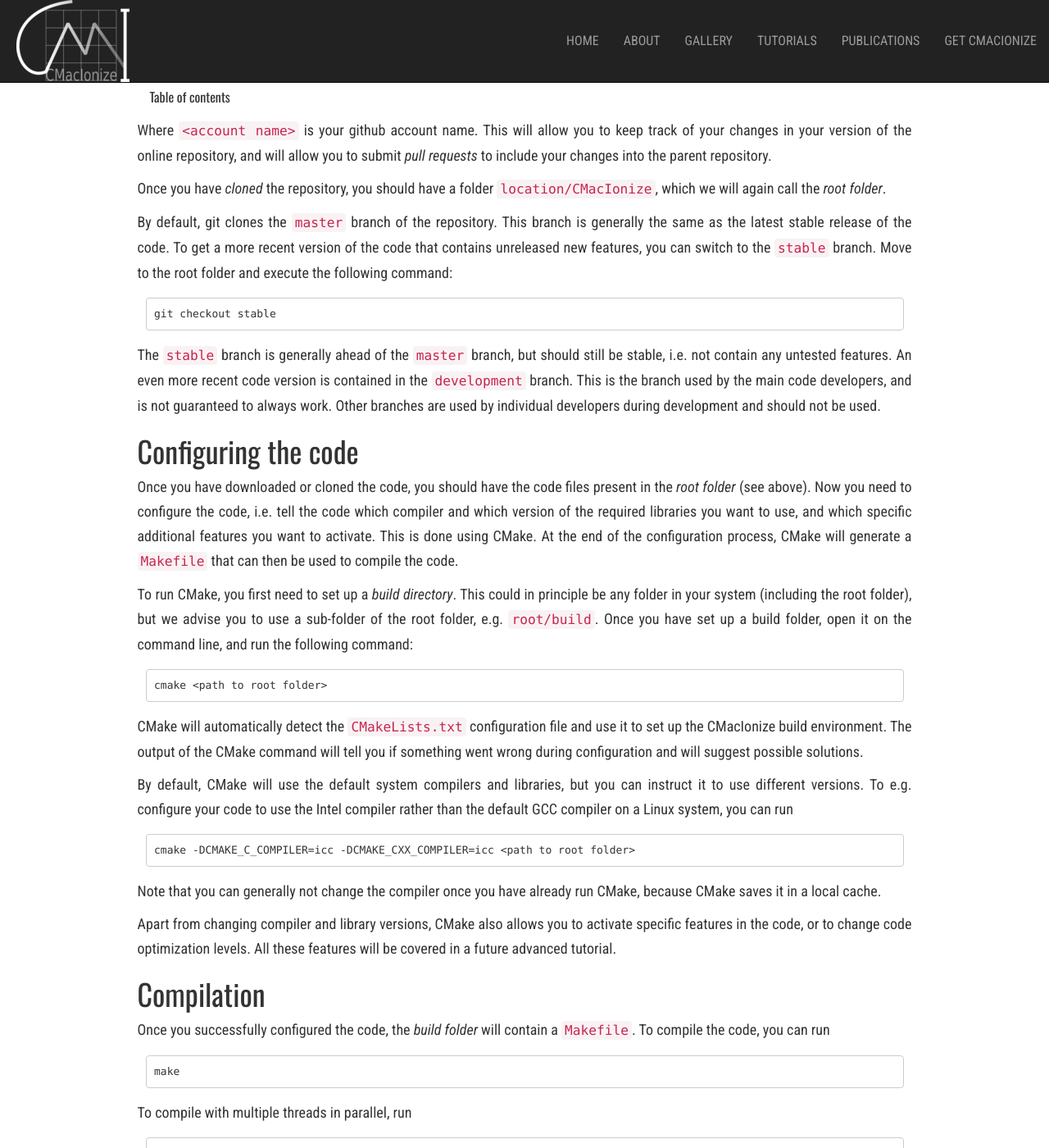
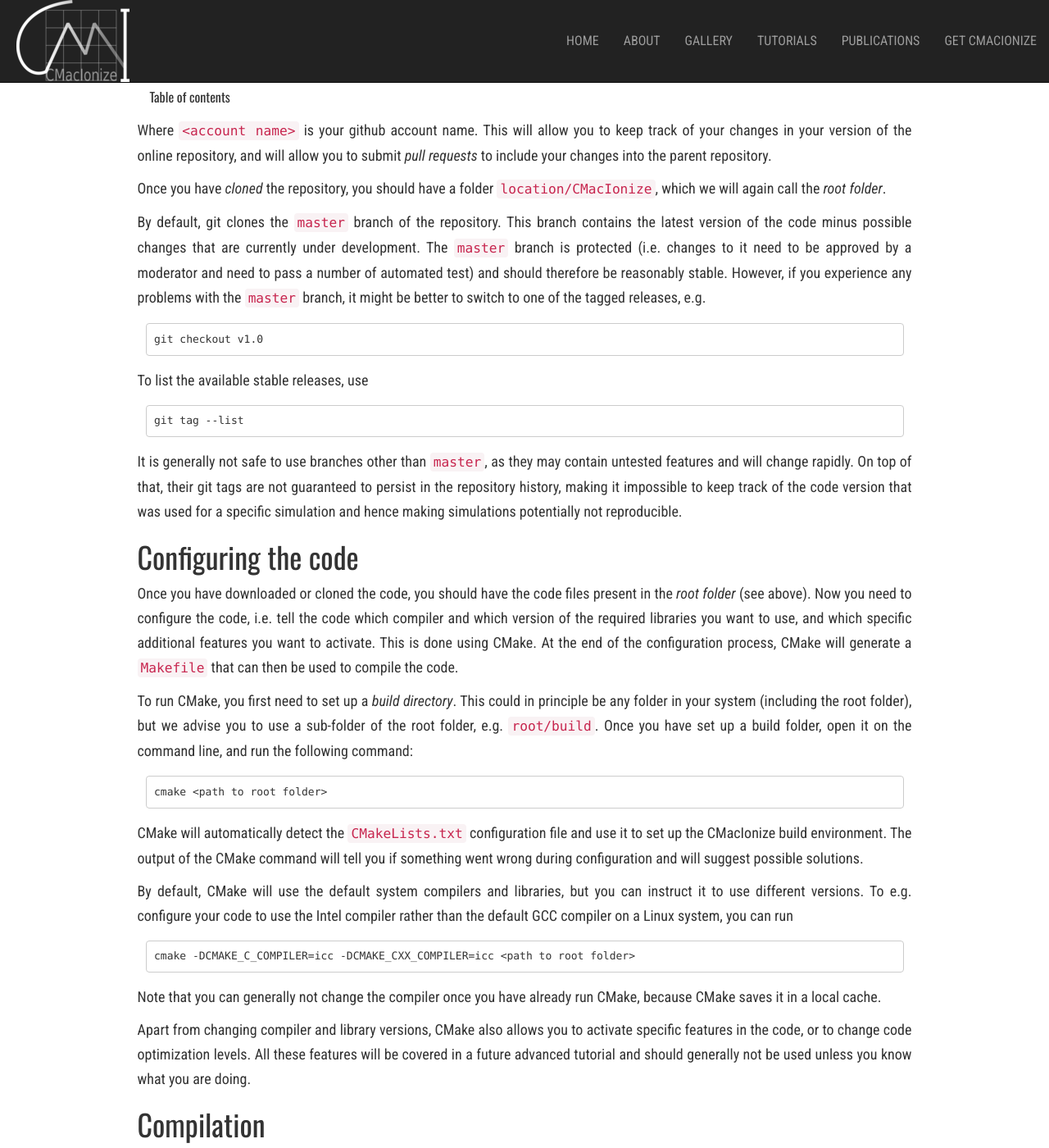
Before and after one commit to bwvdnbro/CMacIonize, a Jekyll site: the page built from _tutorials/2019-01-11-getting-started-with-cmacionize.md, in a window 1280 px wide and 1400 px high, scrolled down 1319 px. Shown: the whole window at 82% size. Built offline with Jekyll 4.4.1, drawn with Linux system fonts in a browser that asks for light colours; nearby versions of some CDN libraries; some of the changed text lies outside the part shown.

Commit message:
Update tutorials on web page.

````diff
--- a/_tutorials/2019-01-11-getting-started-with-cmacionize.md
+++ b/_tutorials/2019-01-11-getting-started-with-cmacionize.md
@@ -86,21 +86,29 @@ Once you have *cloned* the repository, you should have a folder
 `location/CMacIonize`, which we will again call the *root folder*.
 
 By default, git clones the `master` branch of the repository. This
-branch is generally the same as the latest stable release of the code.
-To get a more recent version of the code that contains unreleased new
-features, you can switch to the `stable` branch. Move to the root folder
-and execute the following command:
+branch contains the latest version of the code minus possible changes
+that are currently under development. The `master` branch is protected
+(i.e. changes to it need to be approved by a moderator and need to pass
+a number of automated test) and should therefore be reasonably stable. However,
+if you experience any problems with the `master` branch, it might be better
+to switch to one of the tagged releases, e.g.
 
 ```
-git checkout stable
+git checkout v1.0
 ```
 
-The `stable` branch is generally ahead of the `master` branch, but
-should still be stable, i.e. not contain any untested features. An even
-more recent code version is contained in the `development` branch. This
-is the branch used by the main code developers, and is not guaranteed to
-always work. Other branches are used by individual developers during
-development and should not be used.
+To list the available stable releases, use
+
+```
+git tag --list
+```
+
+It is generally not safe to use branches other than `master`, as they
+may contain untested features and will change rapidly. On top of that,
+their git tags are not guaranteed to persist in the repository history,
+making it impossible to keep track of the code version that was used for
+a specific simulation and hence making simulations potentially not
+reproducible.
 
 # Configuring the code
 
@@ -142,7 +150,8 @@ already run CMake, because CMake saves it in a local cache.
 Apart from changing compiler and library versions, CMake also allows you
 to activate specific features in the code, or to change code
 optimization levels. All these features will be covered in a future
-advanced tutorial.
+advanced tutorial and should generally not be used unless you know what
+you are doing.
 
 # Compilation
 
@@ -159,7 +168,11 @@ To compile with multiple threads in parallel, run
 make -j <number of parallel threads>
 ```
 
-This speeds up the compilation process quite significantly.
+This speeds up the compilation process quite significantly. Note that
+`make` does not check if your system actually has sufficient resources
+(most importantly: sufficient memory) to compile in parallel, so it is
+generally advisable to use a number of threads that is close to the
+number of available cores on your system.
 
 If compilation succeeded (`make` will tell you if something went wrong),
 the `CMacIonize` executable will be created in `build folder/rundir/`.
@@ -171,8 +184,12 @@ the code. To compile and run these, run
 make check
 ```
 
+Note that `make check` will by default run in parallel using all
+available cores on the system.
+
 Additional `make` options will be detailed in a future advanced
-tuturial.
+tuturial, but should generally not be used unless you know what you are
+doing.
 
 # Example run
 
@@ -196,8 +213,9 @@ can run the benchmark test using
 ../../CMacIonize --params stromgren.param --threads <number of parallel threads>
 ```
 
-You can omit the `--threads` parameter to run using a single thread.
-This test should take under a minute using 4 parallel threads.
+You can omit the `--threads` parameter to run using a single thread. On
+a fairly recent desktop or laptop, this test should take under a minute
+using 4 parallel threads.
 
 At the end of the run, a number of additional files should have been
 created: two snapshot files `stromgren_000.hdf5` and
@@ -215,6 +233,20 @@ should reproduce the expected radius reasonably well.
 # Further reading
 
 Now that you have set up the code and run your first example, you can
-start using the code for more advanced applications. Right now, there
-are no additional tutorials to help you with this, but these will appear
-in the future.
+start using the code for more advanced applications. Some topics are
+covered in the next tutorials.
+
+The code also ships with an extensive in-line documentation that can be
+turned into a documentation web page if you have
+[Doxygen](http://www.doxygen.nl/) installed on your system. In this case,
+`CMake` should automatically detect the `doxygen` executable and will enable
+
+```
+make doc
+```
+
+This command generates the documentation web page under `build
+folder/doc/html`. You can read this documentation by loading `build
+folder/doc/html/index.html` in a browser. A recent but not necessarily
+up-to-date version of the Doxygen documentation is maintained on
+<https://users.ugent.be/~bwvdnbro/CMacIonize/>.
````
Also changed, not shown: _tutorials/2019-01-14-creating-your-own-parameter-files.md (+43 -38 lines), _tutorials/2019-01-15-command-line-parameters.md (+1 -0 lines).
